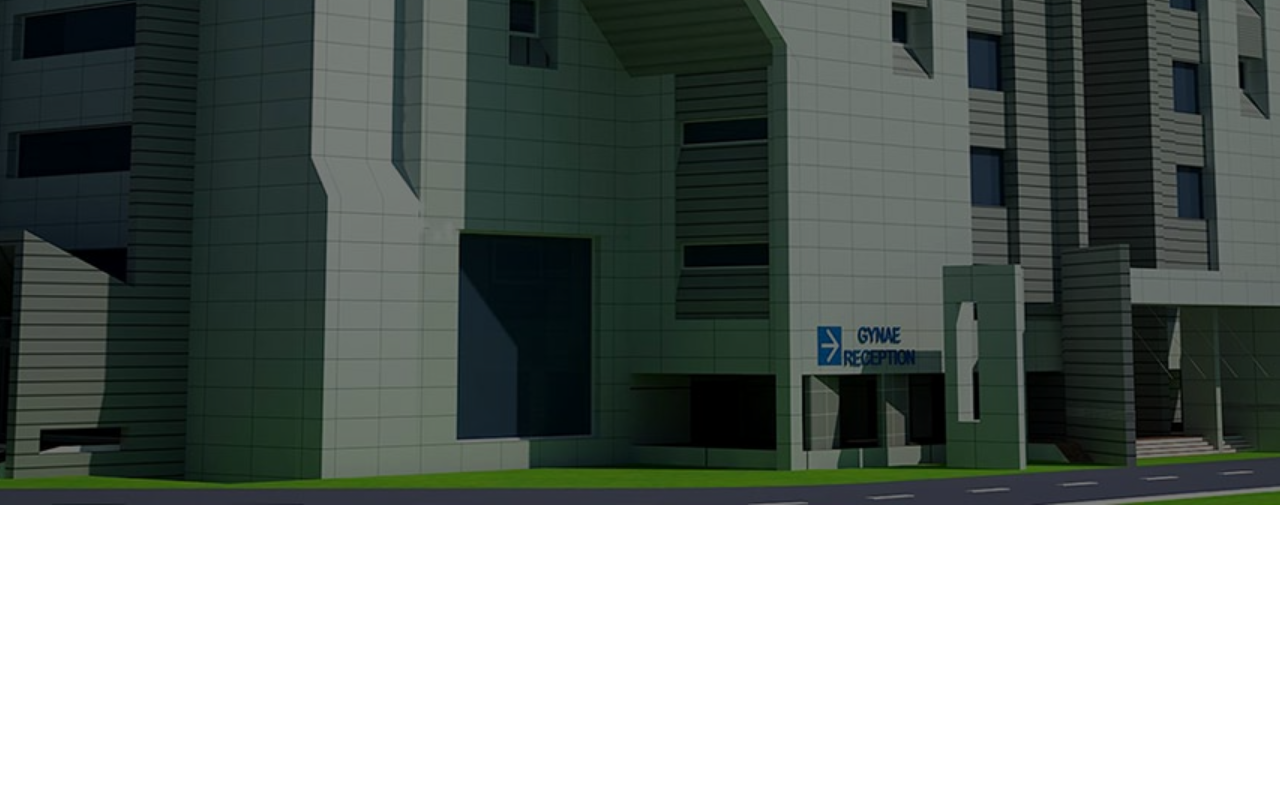
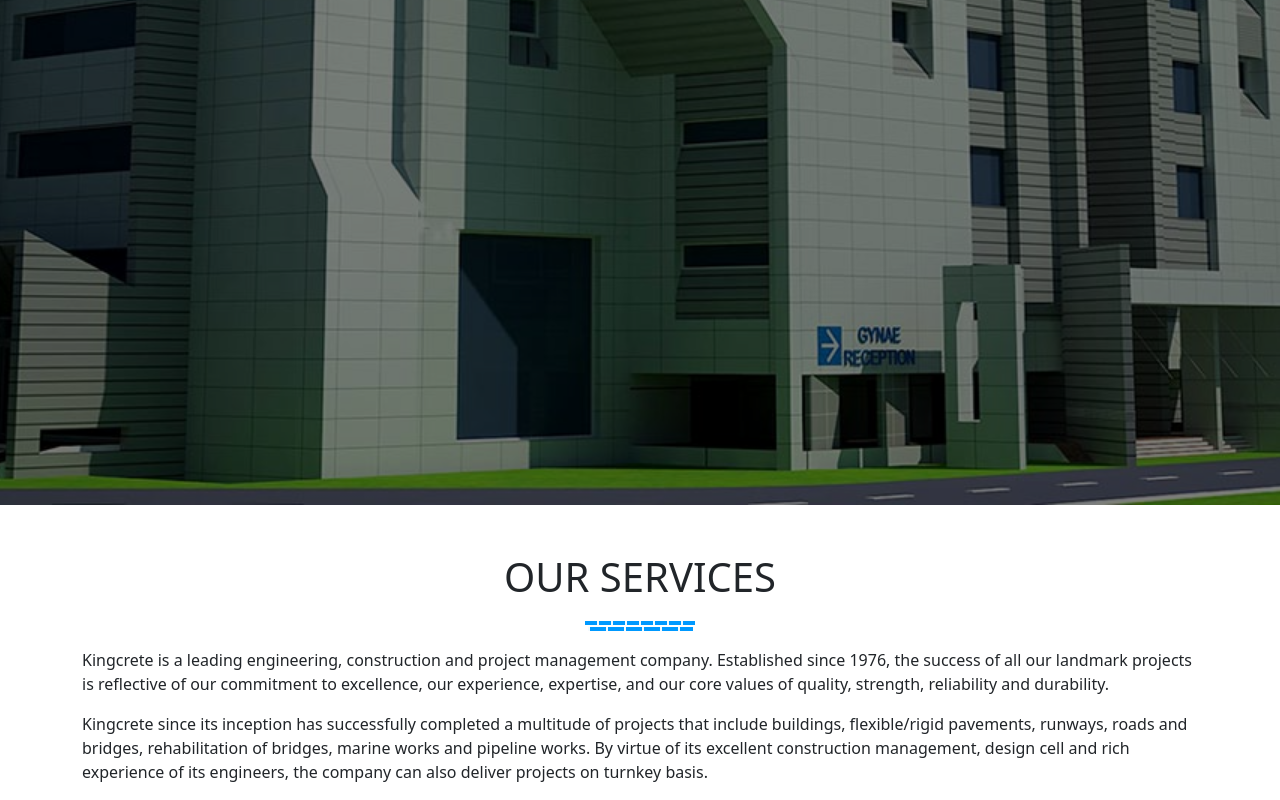
Before and after one commit to MAbdullah369/Construction_Website, a React (Vite) app in the folder vite-project/: page / in a window 1280 px wide. Shown: the part 825-1625 px from the top of the page. Before the commit the page ends 1330 px from the top, so only its background shows below. Built offline with nearby package versions, Linux system fonts and the light colour scheme.

Commit message:
services added in home

```diff
--- a/vite-project/src/App.css
+++ b/vite-project/src/App.css
@@ -255,3 +255,36 @@ color: white;
   height: 100%;
   background-color: rgba(0, 0, 0, 0.5);
 }
+
+.separator_area {
+  overflow: hidden;
+  margin: 20px auto 15px auto;
+  width: 100%;
+}
+.separatorhome3auto1 {
+  background-color: #0099ff;
+}
+.separatorhome3auto1 {
+  background-image: -webkit-linear-gradient(-87deg, rgba(255, 255, 255, .95) 15%, transparent 15%, transparent 15%, rgba(255, 255, 255, .95) 15%, rgba(255, 255, 255, .95) 15%, transparent 15%, transparent);
+  background-image: -webkit-linear-gradient(177deg, rgba(255, 255, 255, .95) 15%, transparent 15%, transparent 15%, rgba(255, 255, 255, .95) 15%, rgba(255, 255, 255, .95) 15%, transparent 15%, transparent);
+  background-image: linear-gradient(-87deg, rgba(255, 255, 255, .95) 15%, transparent 15%, transparent 15%, rgba(255, 255, 255, .95) 15%, rgba(255, 255, 255, .95) 15%, transparent 15%, transparent);
+  background-size: 14px 4px;
+  height: 4px;
+  width: 110px;
+  margin: 0px auto;
+  overflow: hidden;
+}
+.separatorhome3auto {
+  background-color: #0099ff;
+}
+.separatorhome3auto {
+
+  background-image: -webkit-linear-gradient(87deg, rgba(255, 255, 255, .95) 15%, transparent 15%, transparent 15%, rgba(255, 255, 255, .95) 10%, rgba(255, 255, 255, .95) 10%, transparent 10%, transparent);
+  background-image: -webkit-linear-gradient(3deg, rgba(255, 255, 255, .95) 15%, transparent 15%, transparent 15%, rgba(255, 255, 255, .95) 10%, rgba(255, 255, 255, .95) 10%, transparent 10%, transparent);
+  background-image: linear-gradient(87deg, rgba(255, 255, 255, .95) 15%, transparent 15%, transparent 15%, rgba(255, 255, 255, .95) 10%, rgba(255, 255, 255, .95) 10%, transparent 10%, transparent);
+  background-size: 18px 25px;
+  height: 4px;
+  width: 105px;
+  margin: 2px auto;
+  overflow: hidden;
+}
--- a/vite-project/src/App.jsx
+++ b/vite-project/src/App.jsx
@@ -8,6 +8,8 @@ import Projects from './Components/Projects/Projects'
 import Services from './Components/Services/Services'
 import Csr from './Components/Csr/Csr'
 import ContactUs from './Components/ContactUS/ContactUs'
+import HomeServices from './Components/Home/HomeServices/HomeServices'
+
 function App() {
   return (
     <>
@@ -23,6 +25,7 @@ function App() {
       <Route path='/contact-us' element={<ContactUs/>}/>
     </Routes>
     </Router>
+    <HomeServices/>
     </>
   )
 }
--- a/vite-project/src/Components/Home/Home.jsx
+++ b/vite-project/src/Components/Home/Home.jsx
@@ -79,6 +79,7 @@ const Home = () => {
           </div>
         </button>
       </div>
+
     </>
   );
 };
--- /dev/null
+++ b/vite-project/src/Components/Home/HomeServices/HomeServices.jsx
@@ -0,0 +1,35 @@
+import React from "react";
+
+const HomeServices = () => {
+  return (
+    <>
+      <div className="container">
+        <div className="mt-5 text-center ">
+          <h1>OUR SERVICES</h1>
+          <div class="separator_area">
+            <div class="separatorhome3auto1"></div>
+            <div class="separatorhome3auto"></div>
+          </div>
+        </div>
+        <p>
+          Kingcrete is a leading engineering, construction and project
+          management company. Established since 1976, the success of all our
+          landmark projects is reflective of our commitment to excellence, our
+          experience, expertise, and our core values of quality, strength,
+          reliability and durability.
+        </p>
+        <p>
+          Kingcrete since its inception has successfully completed a multitude
+          of projects that include buildings, flexible/rigid pavements, runways,
+          roads and bridges, rehabilitation of bridges, marine works and
+          pipeline works. By virtue of its excellent construction management,
+          design cell and rich experience of its engineers, the company can also
+          deliver projects on turnkey basis.
+        </p>
+
+      </div>
+    </>
+  );
+};
+
+export default HomeServices;
```
